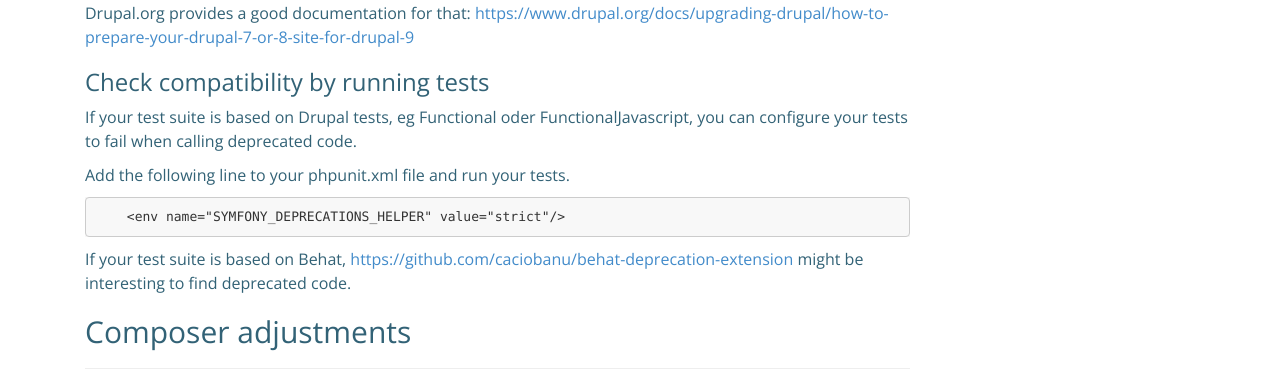
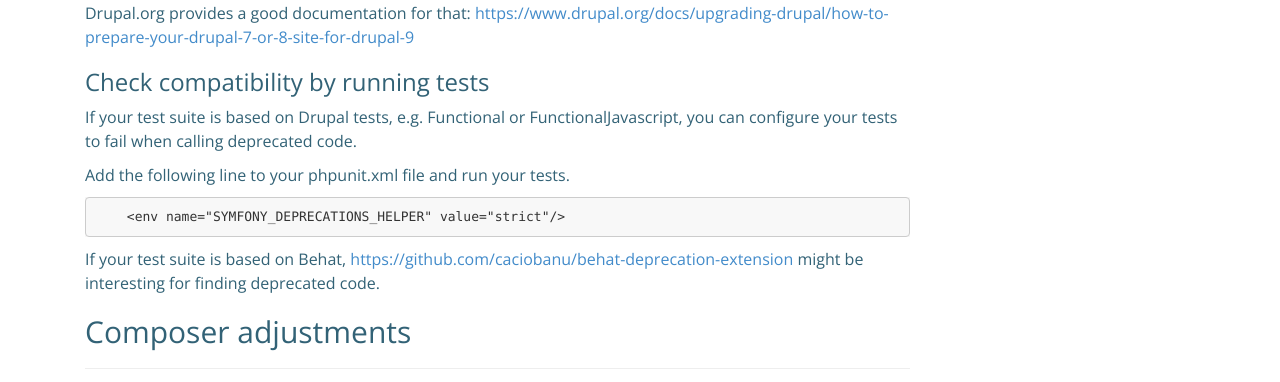
Before and after one commit to thunder/thunder-documentation, a Jekyll site: the page built from update-3-to-6.md, in a window 1280 px wide. Shown: the part 1032-1414 px from the top of the page. Built offline with Jekyll 4.4.1, drawn with Linux system fonts in a browser that asks for light colours; nearby versions of some CDN libraries; our own code applies the rules of GitHub Pages for plain Markdown files; comment, search, counter and statistics services are not loaded; the repository's description, which GitHub fills in, is left out.

Commit message:
Update drupal9-compatibility.md (#20)
Spellcheck

````diff
--- a/_includes/update36/drupal9-compatibility.md
+++ b/_includes/update36/drupal9-compatibility.md
@@ -5,7 +5,7 @@ Drupal.org provides a good documentation for that: [https://www.drupal.org/docs/
 
 ### Check compatibility by running tests
 
-If your test suite is based on Drupal tests, eg Functional oder FunctionalJavascript, you can configure your tests to fail
+If your test suite is based on Drupal tests, e.g. Functional or FunctionalJavascript, you can configure your tests to fail
 when calling deprecated code.
 
 Add the following line to your phpunit.xml file and run your tests.
@@ -14,4 +14,4 @@ Add the following line to your phpunit.xml file and run your tests.
     <env name="SYMFONY_DEPRECATIONS_HELPER" value="strict"/>
 ```
 
-If your test suite is based on Behat, [https://github.com/caciobanu/behat-deprecation-extension](https://github.com/caciobanu/behat-deprecation-extension) might be interesting to find deprecated code.
+If your test suite is based on Behat, [https://github.com/caciobanu/behat-deprecation-extension](https://github.com/caciobanu/behat-deprecation-extension) might be interesting for finding deprecated code.
````
